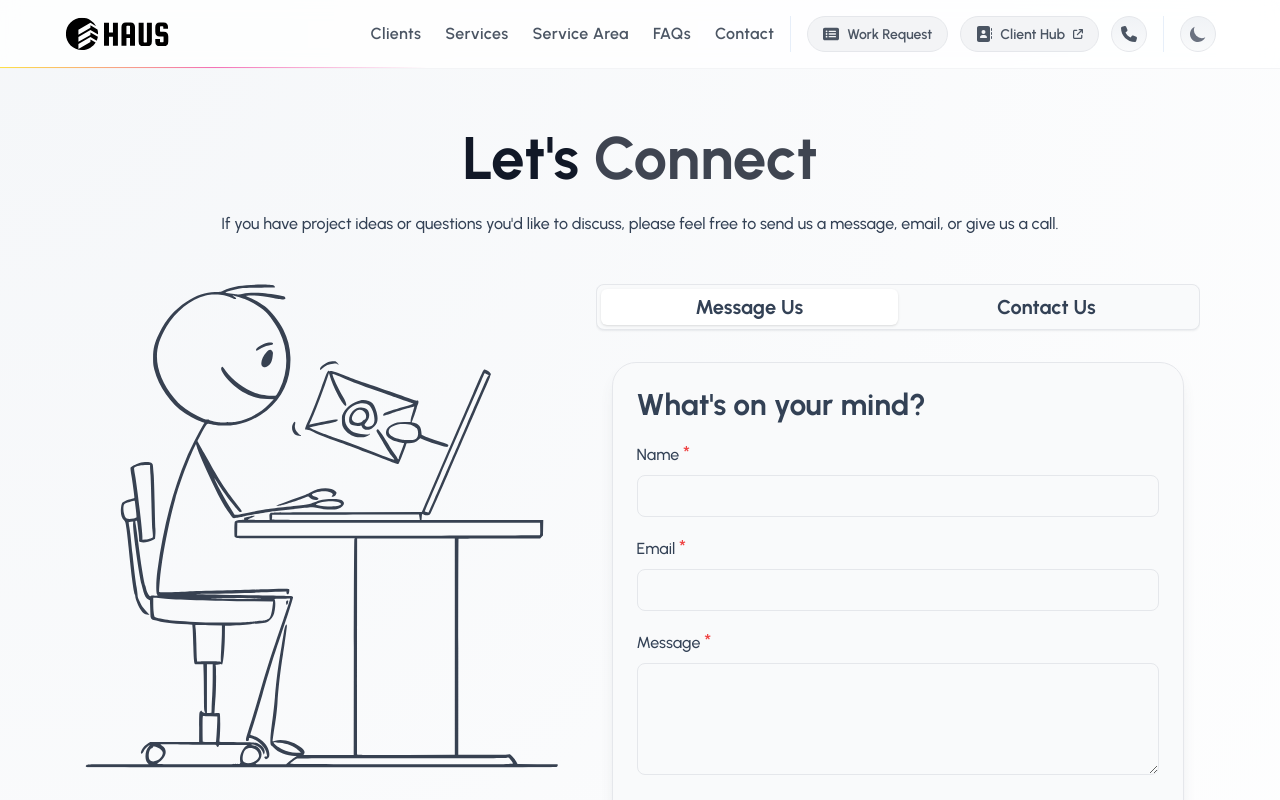
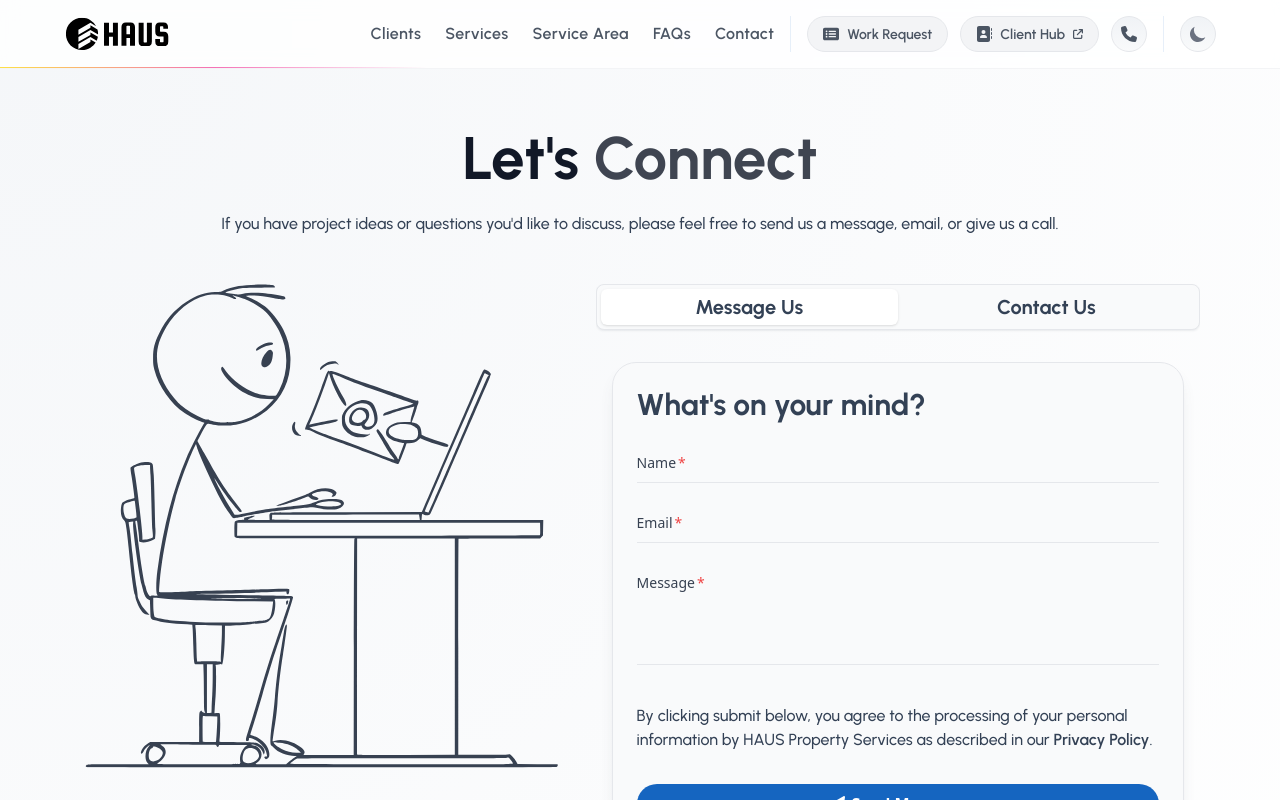
Before and after one commit to ben-v/haus, a React (Vite) app: page /contact in a window 1280 px wide. Shown: the top 800 px of the page. Built offline with nearby package versions, Linux system fonts and the light colour scheme.

Commit message:
Use material's input/textarea controls.

```diff
--- a/src/pages/contact/panels/ContactFormPanel.tsx
+++ b/src/pages/contact/panels/ContactFormPanel.tsx
@@ -1,6 +1,7 @@
 import emailjs from "@emailjs/browser";
 import { useContext, useState } from "react";
 import { THEMES, ThemeContext } from "../../../components/contexts/ThemeContext";
+import { Input, Textarea, ThemeProvider } from "@material-tailwind/react";
 
 import toast from 'react-hot-toast';
 import ContentSectionContainer from "../../../components/containers/ContentSectionContainer";
@@ -14,6 +15,85 @@ import StandardLink from "../../../components/navigation/StandardLink";
 
 const ContactFormPanel = () => {
     const { theme, } = useContext(ThemeContext);
+    const [isNameValidState, setIsNameValidState] = useState<boolean>(true);
+    const [isEmailValidState, setIsEmailValidState] = useState<boolean>(true);
+    const [isMessageValidState, setIsMessageValidState] = useState<boolean>(true);
+
+    // Override the input/textarea theme colors to match applications. Have to repurpose
+    // material's defined colors...can't add new ones.
+    const inputTheme = {
+        input: {
+            styles: {
+                variants: {
+                    standard: {
+                        colors: {
+                            input: {
+                                white: {
+                                    color: "!text-slate-100",
+                                    borderColor: "border-slate-100",
+                                    borderColorFocused: "focus:border-slate-100",
+                                  },
+                                  gray: {
+                                    color: "!text-slate-100",
+                                    borderColor: "border-slate-100",
+                                    borderColorFocused: "focus:border-slate-100",
+                                  }
+                            },
+                            label: {
+                                white: {
+                                    color: "!text-slate-100",
+                                    borderColor: "border-slate-100",
+                                    borderColorFocused: "focus:border-slate-100",
+                                  },
+                                  gray: {
+                                    color: "!text-slate-100",
+                                    borderColor: "border-slate-100",
+                                    borderColorFocused: "focus:border-slate-100",
+                                  }
+                            }
+                        }
+                    },
+                },
+            },
+        }
+    };
+
+    const textAreaTheme = {
+        textarea: {
+            styles: {
+                variants: {
+                    standard: {
+                        colors: {
+                            textarea: {
+                                white: {
+                                    color: "!text-slate-100",
+                                    borderColor: "border-slate-100",
+                                    borderColorFocused: "focus:border-slate-100",
+                                  },
+                                  gray: {
+                                    color: "!text-slate-100",
+                                    borderColor: "border-slate-100",
+                                    borderColorFocused: "focus:border-slate-100",
+                                  }
+                            },
+                            label: {
+                                white: {
+                                    color: "!text-slate-100",
+                                    borderColor: "border-slate-100",
+                                    borderColorFocused: "focus:border-slate-100",
+                                  },
+                                  gray: {
+                                    color: "!text-slate-100",
+                                    borderColor: "border-slate-100",
+                                    borderColorFocused: "focus:border-slate-100",
+                                  }
+                            }
+                        }
+                    },
+                },
+            },
+        }
+    };
 
     const [mailData, setMailData] = useState({
         name: "",
@@ -32,6 +112,10 @@ const ContactFormPanel = () => {
         if (name.length === 0 || email.length === 0 || message.length === 0) {
             toast.dismiss();
             toast.error("All fields are required. Please try again.")
+
+            setIsNameValidState(name.length > 0);
+            setIsEmailValidState(email.length > 0);
+            setIsMessageValidState(message.length > 0);
         } else {
             toast.promise(
                 emailjs
@@ -43,11 +127,19 @@ const ContactFormPanel = () => {
                     ), {
                 loading: "Sending message...",
                 success: (data) => {
+                    setIsNameValidState(true);
+                    setIsEmailValidState(true);
+                    setIsMessageValidState(true);
+
                     setMailData({ name: "", email: "", message: "" });
                     console.log('SEND MESSAGE SUCCESS!', data.status, data.text);
                     return "Message sent!";
                 },
                 error: (err) => {
+                    setIsNameValidState(true);
+                    setIsEmailValidState(true);
+                    setIsMessageValidState(true);
+
                     console.log('SEND MESSAGE FAILED...', err);
                     return "Send message failed! Please check fields and try again."
                 }
@@ -69,39 +161,56 @@ const ContactFormPanel = () => {
                     <div className="relative">
                         <div className="space-y-4">
                             <div>
-                                <label htmlFor="name" className="mb-2 block body-text tabpanel-text">Name <span className="text-xl text-red-500 dark:text-red-400">*</span></label>
-                                <input
+                            <ThemeProvider value={inputTheme}>
+                                <Input
                                     id="name"
                                     name="name"
+                                    variant="standard"
+                                    label="Name"
+                                    color={theme == THEMES.DARK ? "white" : "blue-gray"}
+                                    required={true}
                                     maxLength={50}
                                     onChange={(e) => onChangeHandler(e)}
                                     value={name}
                                     type="text"
                                     autoComplete="off"
-                                    className="peer block w-full rounded-lg border border-gray-200 bg-transparent px-4 py-2 body-text tabpanel-text transition-shadow duration-300 invalid:ring-2 invalid:ring-red-400 focus:ring-2 dark:border-gray-700" />
+                                    crossOrigin=""
+                                    error={!isNameValidState}/>
+                                </ThemeProvider>
                             </div>
                             <div>
-                                <label htmlFor="email" className="mb-2 block body-text tabpanel-text">Email <span className="text-xl text-red-500 dark:text-red-400">*</span></label>
-                                <input
+                            <ThemeProvider value={inputTheme}>
+                                <Input
                                     id="email"
                                     name="email"
+                                    variant="standard"
+                                    label="Email"
+                                    color={theme == THEMES.DARK ? "white" : "blue-gray"}
+                                    required={true}
                                     maxLength={50}
                                     onChange={(e) => onChangeHandler(e)}
                                     value={email}
                                     type="email"
                                     autoComplete="off"
-                                    className="peer block w-full rounded-lg border border-gray-200 bg-transparent px-4 py-2 body-text tabpanel-text transition-shadow duration-300 invalid:ring-2 invalid:ring-red-400 focus:ring-2 dark:border-gray-700" />
+                                    crossOrigin=""
+                                    error={!isEmailValidState}/>
+                                </ThemeProvider>
                             </div>
                             <div>
-                                <label htmlFor="message" className="mb-2 block body-text tabpanel-text">Message <span className="text-xl text-red-500 dark:text-red-400">*</span></label>
-                                <textarea
+                            <ThemeProvider value={textAreaTheme}>
+                                <Textarea
                                     id="message"
                                     name="message"
+                                    variant="standard"
+                                    label="Message"
+                                    color={theme == THEMES.DARK ? "white" : "blue-gray"}
+                                    required={true}
                                     onChange={(e) => onChangeHandler(e)}
                                     value={message}
                                     defaultValue={""}
                                     maxLength={4000}
-                                    className="peer block h-28 w-full rounded-lg border border-gray-200 bg-transparent px-4 py-2 body-text tabpanel-text transition-shadow duration-300 invalid:ring-2 invalid:ring-red-400 focus:ring-2 dark:border-gray-700"></textarea>
+                                    error={!isMessageValidState} />
+                            </ThemeProvider>
                             </div>
                         </div>
 
```
